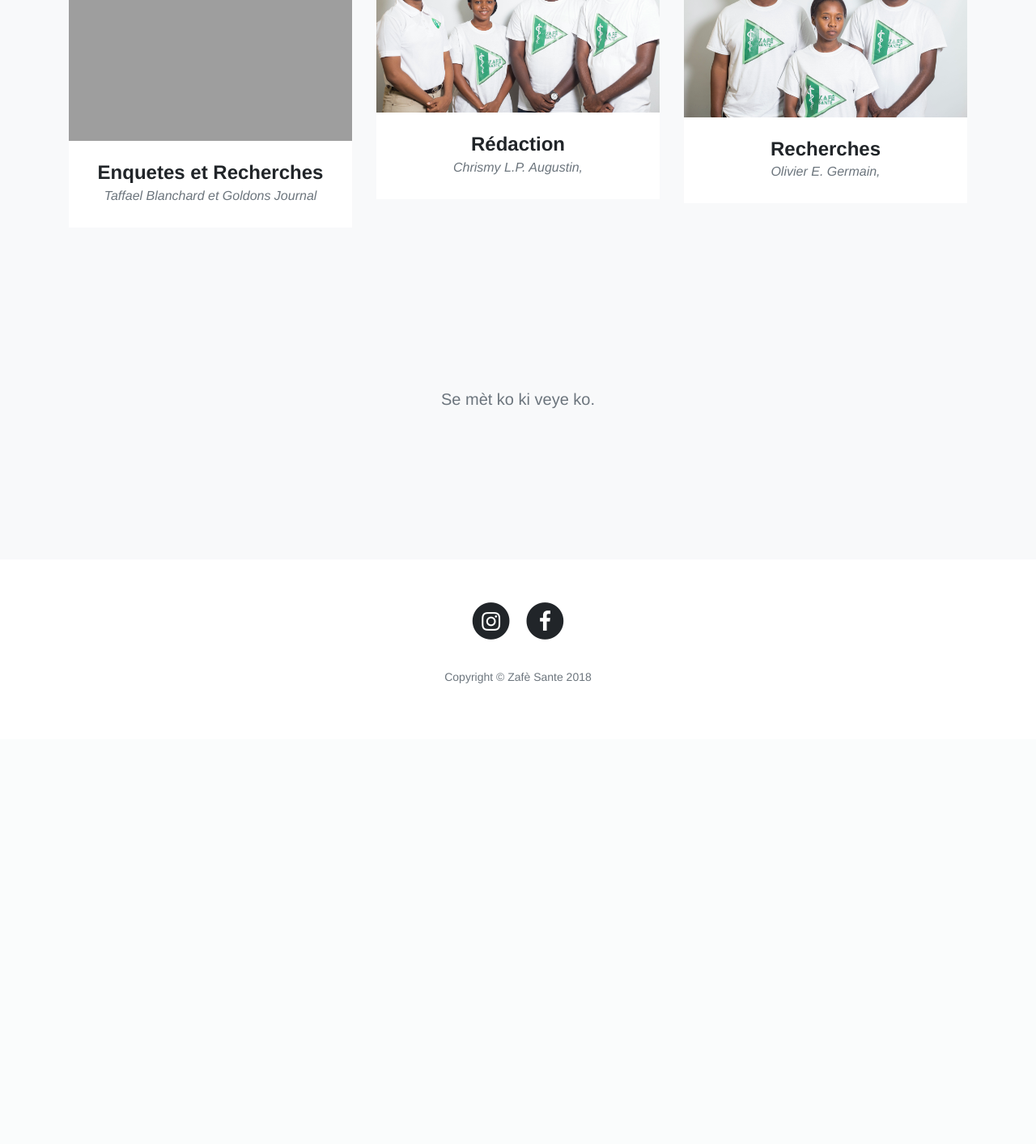
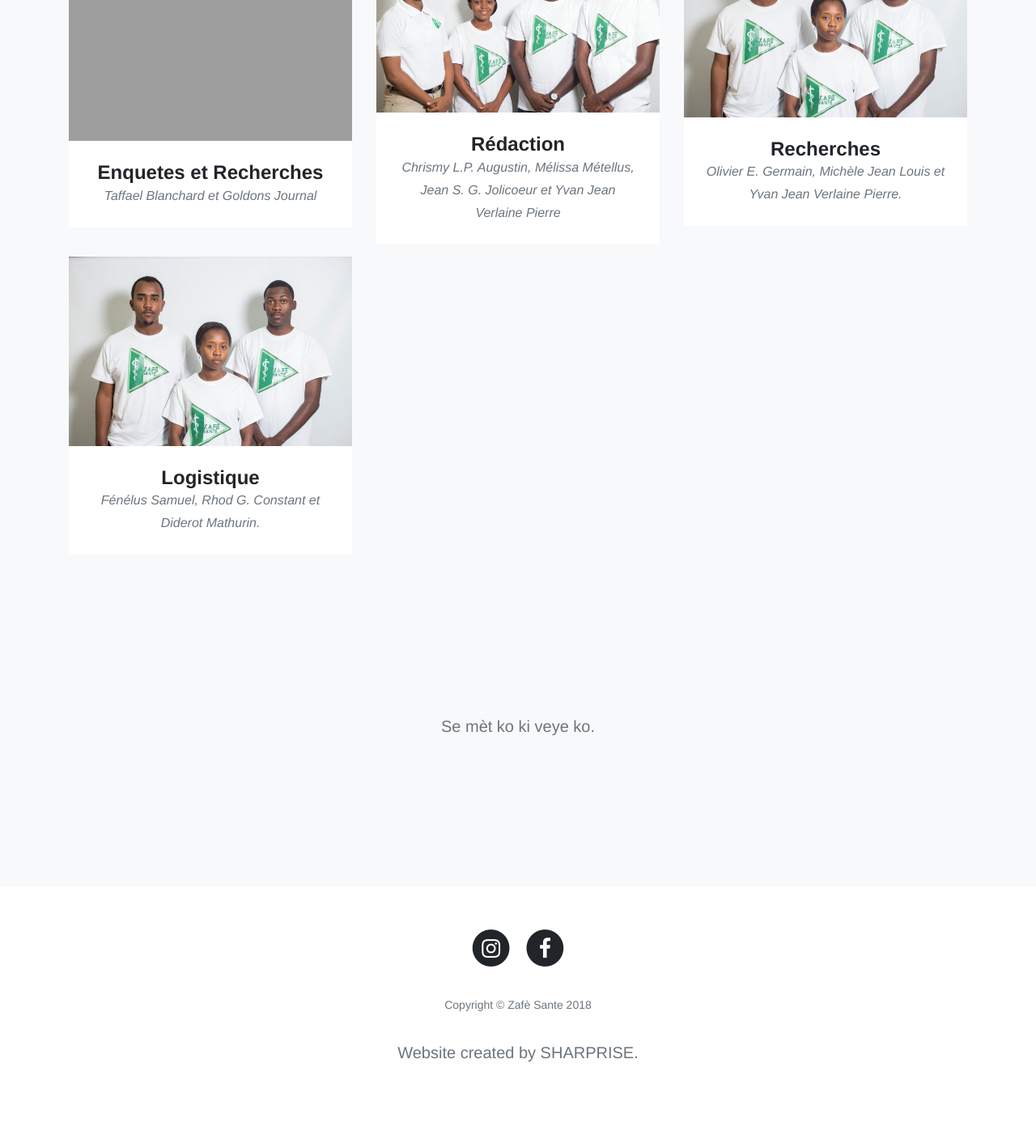
Before and after one commit to aesgeorges/zafesante, a Django app: page / in a window 1280 px wide. Shown: the part 2056-3469 px from the top of the page at 81% size. Before the commit the page ends 2900 px from the top, so only its background shows below. Run offline with Django 3.2, Linux system fonts and the light colour scheme; some libraries are stand-ins or nearby versions; grey boxes are pictures that could not be loaded.

Commit message:
wrappingup#6

```diff
--- a/templates/base.html
+++ b/templates/base.html
@@ -86,6 +86,9 @@
         <p class="copyright text-muted">Copyright &copy; Zafè Sante 2018</p>
       </div>
     </div>
+    <div class="col-lg-8 mx-auto text-center">
+      <p class="large text-muted">Website created by SHARPRISE.</p>
+    </div>
   </div>
 </footer>
 
--- a/templates/home/index.html
+++ b/templates/home/index.html
@@ -152,7 +152,7 @@
                   </a>
                   <div class="portfolio-caption">
                     <h4>Rédaction</h4>
-                    <p class="text-muted">Chrismy L.P. Augustin, </p>
+                    <p class="text-muted">Chrismy L.P. Augustin, Mélissa Métellus, Jean S. G. Jolicoeur et Yvan Jean Verlaine Pierre</p>
                   </div>
                 </div>
                 <div class="col-md-4 col-sm-6 portfolio-item">
@@ -160,7 +160,15 @@
                   </a>
                   <div class="portfolio-caption">
                     <h4>Recherches</h4>
-                    <p class="text-muted">Olivier E. Germain, </p>
+                    <p class="text-muted">Olivier E. Germain, Michèle Jean Louis et Yvan Jean Verlaine Pierre. </p>
+                  </div>
+                </div>
+                <div class="col-md-4 col-sm-6 portfolio-item">
+                    <img class="img-fluid" src="{% static 'img/zafesante4.jpg' %}" alt="">
+                  </a>
+                  <div class="portfolio-caption">
+                    <h4>Logistique</h4>
+                    <p class="text-muted">Fénélus Samuel, Rhod G. Constant et Diderot Mathurin. </p>
                   </div>
                 </div>
               </div>
```
